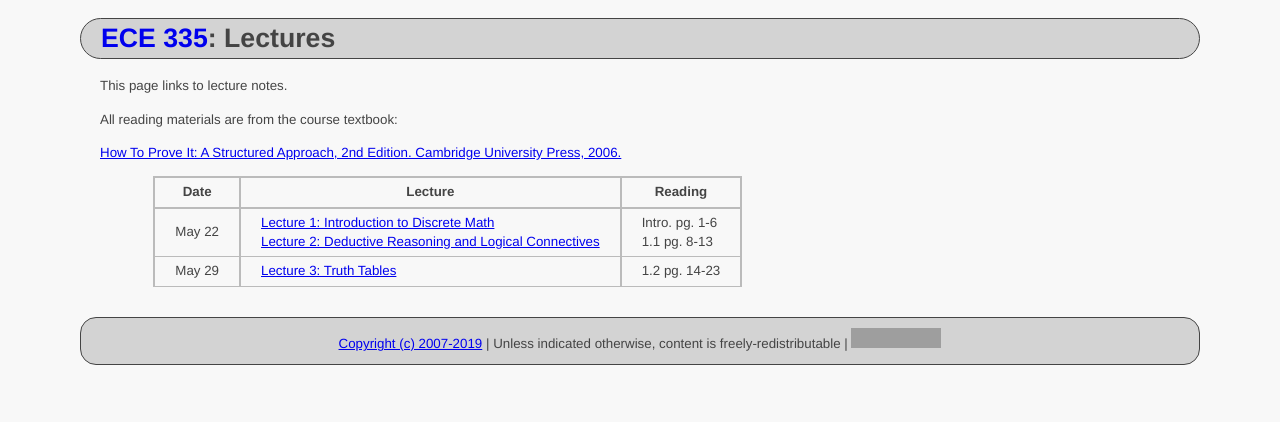
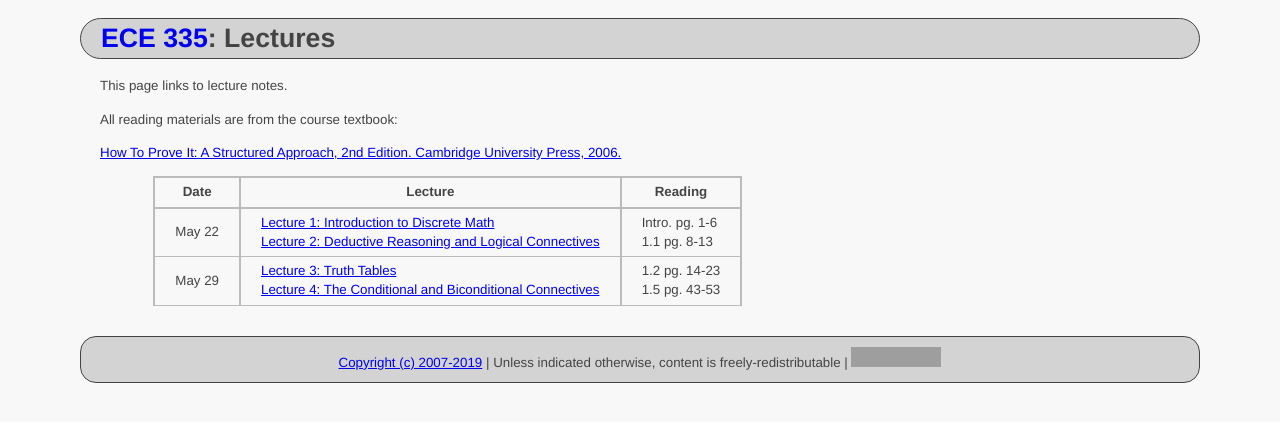
Before and after one commit to ycpcs/ece335-summer2019, a Jekyll site: the page built from lectures/index.md, in a window 1280 px wide. Shown: the top 422 px of the page. Built offline with Jekyll 4.4.1, drawn with Linux system fonts in a browser that asks for light colours; grey boxes are pictures that could not be loaded.

Commit message:
add lecture 4
add lecture 4

```diff
--- a/lectures/index.md
+++ b/lectures/index.md
@@ -14,4 +14,4 @@ Edition. Cambridge University Press,
 > Date | Lecture | Reading |
 > ---- | ------- | ------- |
 > May 22  | [Lecture 1: Introduction to Discrete Math](../lectures/lecture01.html) <br /> [Lecture 2: Deductive Reasoning and Logical Connectives](../lectures/lecture02.html) | Intro. pg. 1-6 <br /> 1.1 pg. 8-13 |
-> May 29  | [Lecture 3: Truth Tables](../lectures/lecture03.html) | 1.2 pg. 14-23 |
+> May 29  | [Lecture 3: Truth Tables](../lectures/lecture03.html) <br /> [Lecture 4: The Conditional and Biconditional Connectives](../lectures/lecture04.html)| 1.2 pg. 14-23 <br /> 1.5 pg. 43-53 |
```
Also changed, not shown: schedule/index.md (+1 -1 lines).
